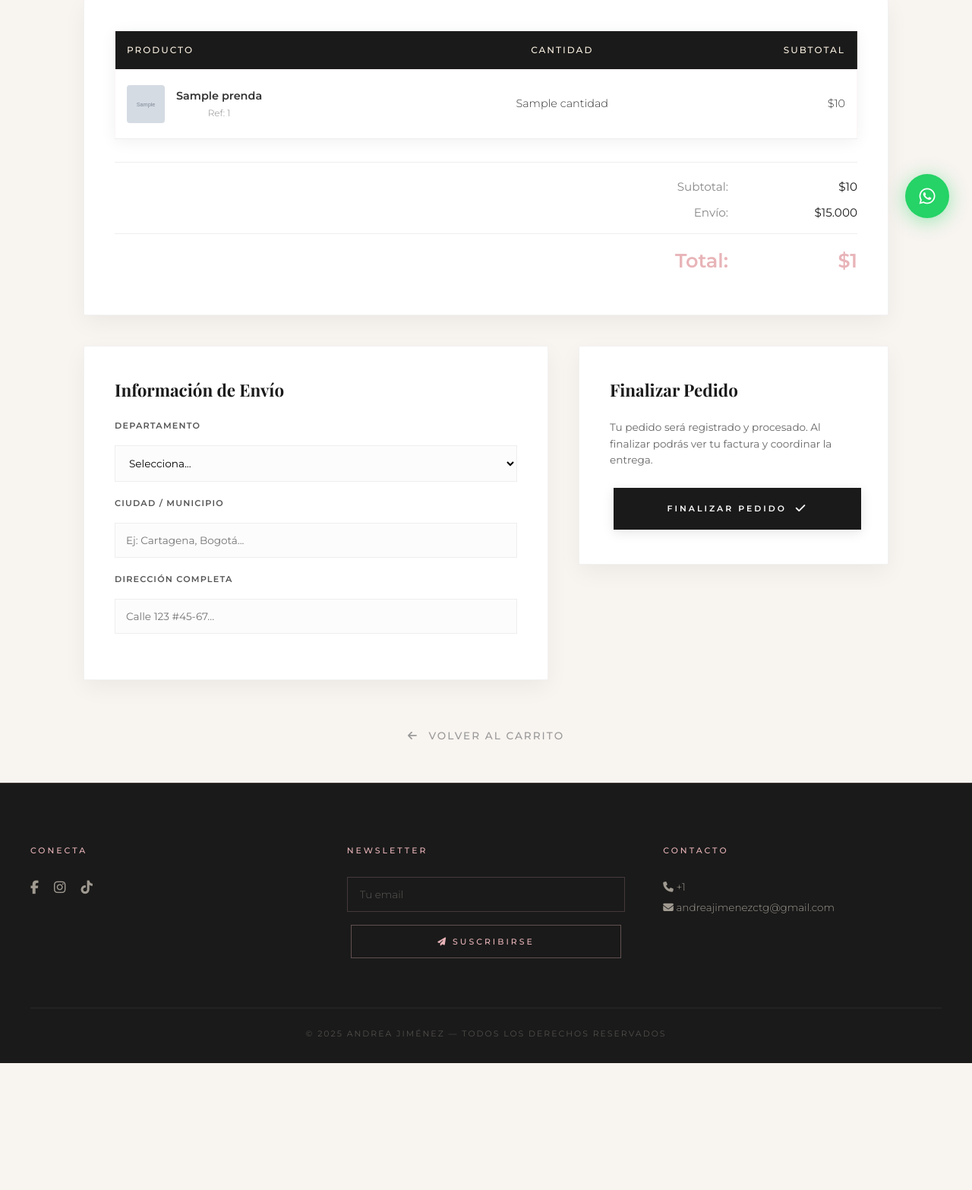
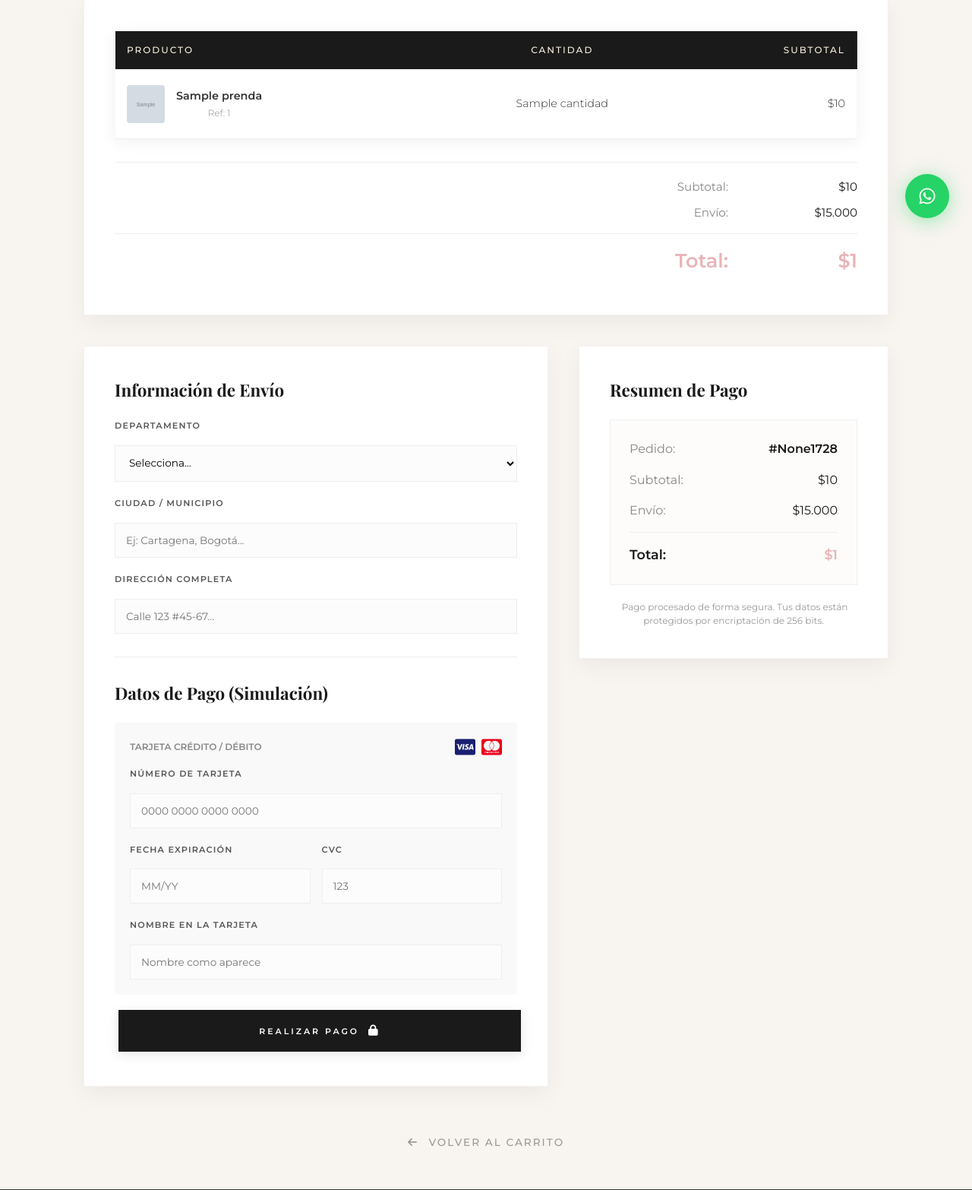
Before and after one commit to andreajimenezctg/Andrea_jimenez, a Django app: template templates/cliente/checkout.html in a window 1280 px wide. Shown: the part 483-2049 px from the top of the page at 76% size. Before the commit the page ends 1882 px from the top, so only its background shows below. Run offline with Django 5.2, Linux system fonts and the light colour scheme; the template is opened without the code that fills it: most values are stand-ins (such as "Sample title", 1, 10 or a date in 2020); grey boxes marked "Sample" are stand-in pictures; some web fonts are replaced.

Commit message:
Implementación de simulación de pago: Formulario de tarjeta Visa/Mastercard y registro de ventas automático

```diff
--- a/configuraciones/views.py
+++ b/configuraciones/views.py
@@ -599,8 +599,8 @@
 
         pago = Pago.objects.create(
             pedido=pedido,
-            metodo="Pendiente",
-            estado="Pendiente"
+            metodo="Simulación Tarjeta",
+            estado="Aprobado"
         )
 
         venta = Venta.objects.create(
@@ -676,7 +676,7 @@
         else:
             logger.warning(f"No se pudo enviar correo: El cliente {cliente.user.username} no tiene email registrado.")
 
-        messages.success(request, f"¡Pedido #{venta.id} registrado con éxito! Pronto procesaremos tu entrega.")
+        messages.success(request, f"¡Pago simulado con éxito! Pedido #{venta.id} registrado.")
         return redirect("factura_imprimir", venta_id=venta.id)
 
     return redirect("checkout")
--- a/templates/cliente/checkout.html
+++ b/templates/cliente/checkout.html
@@ -92,7 +92,8 @@
     <div class="checkout-grid">
         <div class="card-panel">
             <h3 class="payment-method-title">Información de Envío</h3>
-            <form id="shipping-form">
+            <form id="payment-form" action="{% url 'confirmar_compra' %}" method="POST">
+                {% csrf_token %}
                 <div class="form-group">
                     <label>Departamento</label>
                     <select name="departamento" id="id_departamento" required class="form-control">
@@ -138,31 +139,72 @@
                     <label>Dirección Completa</label>
                     <input type="text" name="direccion" id="id_direccion" placeholder="Calle 123 #45-67..." required class="form-control">
                 </div>
+
+                <hr style="margin: 30px 0; border: 0; border-top: 1px solid #eee;">
+
+                <h3 class="payment-method-title">Datos de Pago (Simulación)</h3>
+                <div style="background: #f9f9f9; padding: 20px; border-radius: 4px; margin-bottom: 20px;">
+                    <div style="display: flex; justify-content: space-between; align-items: center; margin-bottom: 15px;">
+                        <span style="font-size: 0.75rem; font-weight: 600; color: #888;">TARJETA CRÉDITO / DÉBITO</span>
+                        <div style="display: flex; gap: 8px;">
+                            <i class="fa-brands fa-cc-visa" style="font-size: 1.5rem; color: #1a1f71;"></i>
+                            <i class="fa-brands fa-cc-mastercard" style="font-size: 1.5rem; color: #eb001b;"></i>
+                        </div>
+                    </div>
+
+                    <div class="form-group">
+                        <label>Número de Tarjeta</label>
+                        <input type="text" name="card_number" placeholder="0000 0000 0000 0000" required class="form-control" maxlength="19">
+                    </div>
+
+                    <div style="display: grid; grid-template-columns: 1fr 1fr; gap: 15px;">
+                        <div class="form-group">
+                            <label>Fecha Expiración</label>
+                            <input type="text" name="expiry" placeholder="MM/YY" required class="form-control" maxlength="5">
+                        </div>
+                        <div class="form-group">
+                            <label>CVC</label>
+                            <input type="text" name="cvc" placeholder="123" required class="form-control" maxlength="4">
+                        </div>
+                    </div>
+
+                    <div class="form-group" style="margin-bottom: 0;">
+                        <label>Nombre en la Tarjeta</label>
+                        <input type="text" name="card_name" placeholder="Nombre como aparece" required class="form-control">
+                    </div>
+                </div>
+
+                <button type="submit" class="btn-confirmar" style="width: 100%; padding: 20px; background: #1a1a1a; color: #fff; border: none; border-radius: 0; font-family: 'Montserrat', sans-serif; font-weight: 600; text-transform: uppercase; letter-spacing: 3px; cursor: pointer; transition: all 0.4s cubic-bezier(0.165, 0.84, 0.44, 1); box-shadow: 0 4px 15px rgba(0,0,0,0.1); display: flex; align-items: center; justify-content: center; gap: 12px; margin-top: 10px;">
+                    <span>Realizar Pago</span>
+                    <i class="fa-solid fa-lock" style="font-size: 0.9rem;"></i>
+                </button>
             </form>
         </div>
 
         <div class="card-panel">
-            <h3 class="payment-method-title">Finalizar Pedido</h3>
-            <p style="font-size: 0.85rem; color: #666; margin-bottom: 25px; line-height: 1.6;">
-                Tu pedido será registrado y procesado. Al finalizar podrás ver tu factura y coordinar la entrega.
+            <h3 class="payment-method-title">Resumen de Pago</h3>
+            <div style="background: #fdfcfb; padding: 25px; border: 1px solid #eee;">
+                <div style="display: flex; justify-content: space-between; margin-bottom: 15px;">
+                    <span style="color: #888;">Pedido:</span>
+                    <span style="font-weight: 600;">#{{ user.id }}{% now "Hi" %}</span>
+                </div>
+                <div style="display: flex; justify-content: space-between; margin-bottom: 15px;">
+                    <span style="color: #888;">Subtotal:</span>
+                    <span>${{ total|floatformat:0 }}</span>
+                </div>
+                <div style="display: flex; justify-content: space-between; margin-bottom: 15px;">
+                    <span style="color: #888;">Envío:</span>
+                    <span>$15.000</span>
+                </div>
+                <div style="display: flex; justify-content: space-between; padding-top: 15px; border-top: 1px solid #eee; margin-top: 15px;">
+                    <span style="font-weight: 700; font-size: 1.1rem;">Total:</span>
+                    <span style="font-weight: 700; font-size: 1.1rem; color: #e8b4b8;">${{ total_con_envio|floatformat:0 }}</span>
+                </div>
+            </div>
+
+            <p style="font-size: 0.75rem; color: #999; margin-top: 20px; line-height: 1.5; text-align: center;">
+                <i class="fa-solid fa-shield-check"></i> Pago procesado de forma segura. Tus datos están protegidos por encriptación de 256 bits.
             </p>
-
-            <button type="button" id="btn-finalizar-pedido" class="btn-confirmar" style="width: 100%; padding: 20px; background: #1a1a1a; color: #fff; border: none; border-radius: 0; font-family: 'Montserrat', sans-serif; font-weight: 600; text-transform: uppercase; letter-spacing: 3px; cursor: pointer; transition: all 0.4s cubic-bezier(0.165, 0.84, 0.44, 1); box-shadow: 0 4px 15px rgba(0,0,0,0.1); display: flex; align-items: center; justify-content: center; gap: 12px; margin-top: 10px;">
-                <span id="btn-text">Finalizar Pedido</span>
-                <i class="fa-solid fa-check" style="font-size: 0.9rem;"></i>
-            </button>
-
-            <style>
-                .btn-confirmar:disabled { opacity: 0.6; cursor: not-allowed; }
-                .btn-confirmar:hover:not(:disabled) {
-                    background: #333;
-                    transform: translateY(-2px);
-                    box-shadow: 0 8px 25px rgba(0,0,0,0.15);
-                }
-                .btn-confirmar:active:not(:disabled) {
-                    transform: translateY(0);
-                }
-            </style>
         </div>
     </div>
 
@@ -176,49 +218,26 @@
 
 {% block extra_js %}
 <script>
-    document.getElementById('btn-finalizar-pedido').addEventListener('click', function() {
-        const shippingForm = document.getElementById('shipping-form');
-        const btn = this;
-        const btnText = document.getElementById('btn-text');
+    // Formatear número de tarjeta con espacios
+    document.querySelector('input[name="card_number"]').addEventListener('input', function (e) {
+        let value = e.target.value.replace(/\D/g, '');
+        value = value.replace(/(.{4})/g, '$1 ').trim();
+        e.target.value = value;
+    });
 
-        if (!shippingForm.checkValidity()) {
-            shippingForm.reportValidity();
-            return;
+    // Formatear fecha de expiración
+    document.querySelector('input[name="expiry"]').addEventListener('input', function (e) {
+        let value = e.target.value.replace(/\D/g, '');
+        if (value.length > 2) {
+            value = value.substring(0, 2) + '/' + value.substring(2, 4);
         }
+        e.target.value = value;
+    });
 
+    document.getElementById('payment-form').addEventListener('submit', function() {
+        const btn = this.querySelector('.btn-confirmar');
         btn.disabled = true;
-        btnText.innerText = "Procesando...";
-
-        const formData = {
-            departamento: document.getElementById('id_departamento').value,
-            ciudad: document.getElementById('id_ciudad').value,
-            direccion: document.getElementById('id_direccion').value
-        };
-
-        fetch("{% url 'api_crear_venta_preliminar' %}", {
-            method: 'POST',
-            headers: {
-                'Content-Type': 'application/json',
-                'X-CSRFToken': '{{ csrf_token }}'
-            },
-            body: JSON.stringify(formData)
-        })
-        .then(response => response.json())
-        .then(data => {
-            if (data.status === 'success') {
-                window.location.href = "{% url 'factura_imprimir' 0 %}".replace('0', data.venta_id);
-            } else {
-                alert("Error al procesar el pedido: " + data.message);
-            }
-        })
-        .catch(error => {
-            console.error('Error:', error);
-            alert("Ocurrió un error inesperado. Intenta nuevamente.");
-        })
-        .finally(() => {
-            btn.disabled = false;
-            btnText.innerText = "Finalizar Pedido";
-        });
+        btn.innerHTML = '<span>Procesando Pago...</span> <i class="fa-solid fa-circle-notch fa-spin"></i>';
     });
 </script>
 {% endblock %}
```
